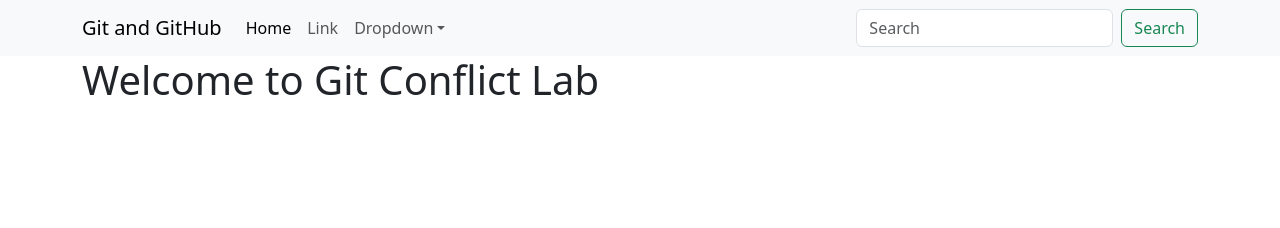
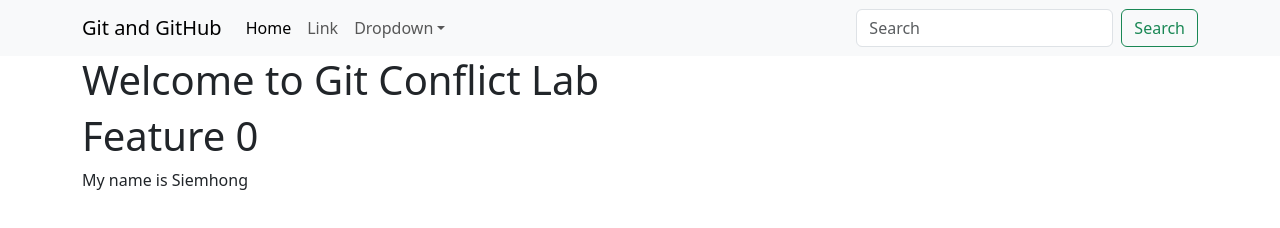
Before and after one commit to emsiemhong/git-conflict-lab, a plain HTML site: page index.html in a window 1280 px wide. Drawn offline with nearby package versions, Linux system fonts and the light colour scheme.

Commit message:
Add feature 0

```diff
--- a/index.html
+++ b/index.html
@@ -79,10 +79,10 @@
 
   <div class="container">
     <h1>Welcome to Git Conflict Lab</h1>
-    <!-- <section id="feature-1">
-      <h1>Feature 1</h1>
+    <section id="feature-0">
+      <h1>Feature 0</h1>
       <p>My name is Siemhong</p>
-    </section> -->
+    </section>
   </div>
   <script src="https://cdn.jsdelivr.net/npm/bootstrap@5.3.3/dist/js/bootstrap.bundle.min.js"
     integrity="sha384-YvpcrYf0tY3lHB60NNkmXc5s9fDVZLESaAA55NDzOxhy9GkcIdslK1eN7N6jIeHz"
```
